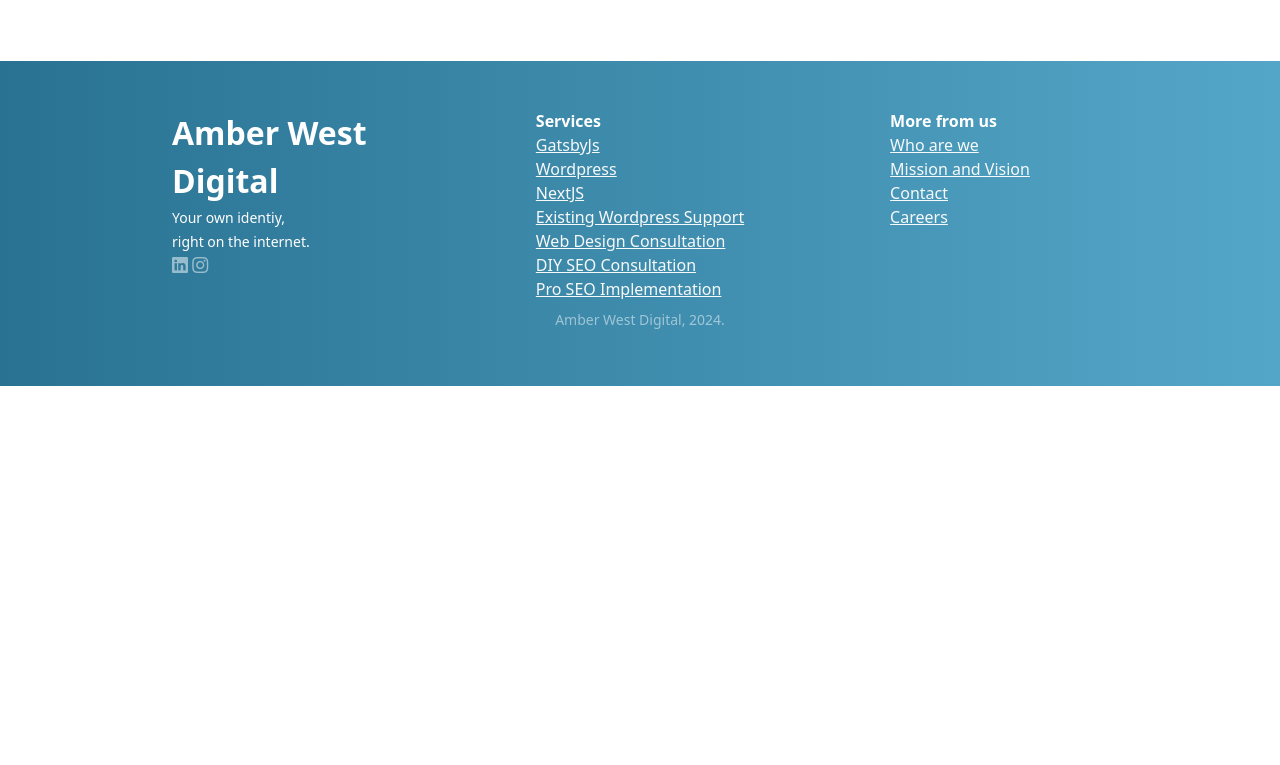
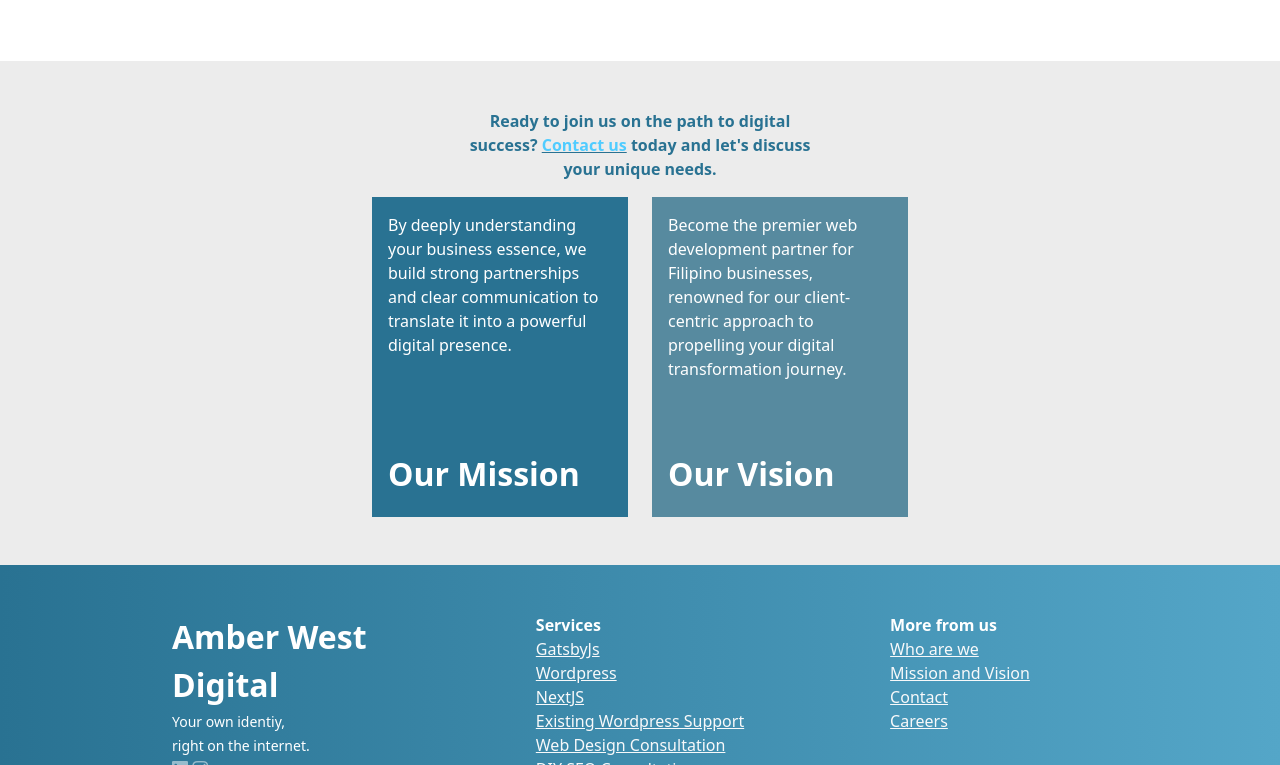
Before and after one commit to thejadenode/amberwest-web, a website built with Vite: page src/about.html in a window 1280 px wide. Shown: the part 531-1296 px from the top of the page. Before the commit the page ends 917 px from the top, so only its background shows below. Built offline with nearby package versions, Linux system fonts and the light colour scheme.

Commit message:
added mission and vision section on about page

```diff
--- a/src/about.html
+++ b/src/about.html
@@ -15,8 +15,9 @@
       <div class="col">
         <h1 class="text-dark">We are <strong class="text-primary">Amber West Digital</strong></h1>
         <div class="clearfix" style="overflow: auto;">
-          <img id="about-who-are-we-banner" src="/assets/who-are-we-banner.webp" class="img-fluid d-none w-100 mt-lg-2 ms-lg-2 d-lg-inline-block float-lg-end "
-            alt="hero image" style=" max-width: 490px;">
+          <img id="about-who-are-we-banner" src="/assets/who-are-we-banner.webp"
+            class="img-fluid d-none w-100 mt-lg-2 ms-lg-2 d-lg-inline-block float-lg-end " alt="hero image"
+            style=" max-width: 490px;">
           <p>
             We are Amber West Digital, a dynamic tech company with offices in Cavite City and Palo Leyte, Philippines.
             Our passionate team thrives in a collaborative and innovative environment, dedicated to crafting exceptional
@@ -36,6 +37,29 @@
       </div>
     </div>
   </section>
+  <section class="container-fluid py-5 bg-dark-subtle">
+    <div class="container d-flex flex-column  align-items-center ">
+      <div class="row" style="max-width: 24rem;">
+        <p class="text-primary fw-bold text-center">Ready to join us on the path to digital success? <a class="text-primary-emphasis link-underline ">Contact us</a> today and let's discuss your unique needs.
+        </p>
+      </div>
+      <div class="row justify-content-center gap-4">
+        <div class="about-card col-12 col-md-6 p-3 bg-primary d-flex flex-column justify-content-between"
+          >
+          <p class="text-white">By deeply understanding your business essence, we build strong partnerships and clear
+            communication to
+            translate it into a powerful digital presence.</p>
+          <h2 class="text-white fw-bold">Our Mission</h2>
+        </div>
+        <div class="about-card col-12 col-md-6 p-3 bg-primary-subtle d-flex d-flex flex-column justify-content-between"
+          >
+          <p class="text-white">Become the premier web development partner for Filipino businesses, renowned for our
+            client-centric approach to propelling your digital transformation journey.</p>
+          <h2 class="text-white fw-bold">Our Vision</h2>
+        </div>
+      </div>
+    </div>
+  </section>
   {{> footer}}
 </body>
 
--- a/src/scss/styles.scss
+++ b/src/scss/styles.scss
@@ -110,6 +110,11 @@
     }
 }
 
+.about-card {
+    max-width: none;
+    height: 12rem;
+}
+
 .background-grid {
 background-image: radial-gradient(circle at center center, $primary, $primary), repeating-radial-gradient(circle at center center, rgb(232, 248, 255), rgb(255, 255, 255), 10px, transparent 20px, transparent 10px);
 background-blend-mode: multiply;
@@ -176,6 +181,11 @@
             }
         }
     }
+
+    .about-card {
+        max-width: 16rem;
+        height: 20rem;
+    }
 }
 
 @include media-breakpoint-down(sm) {
```
